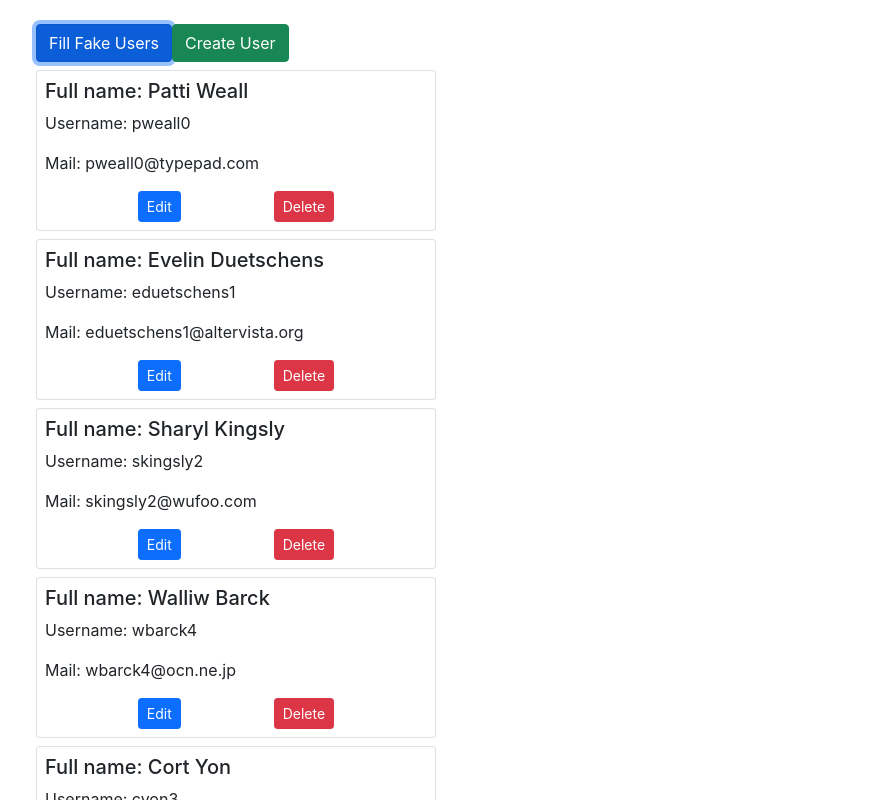
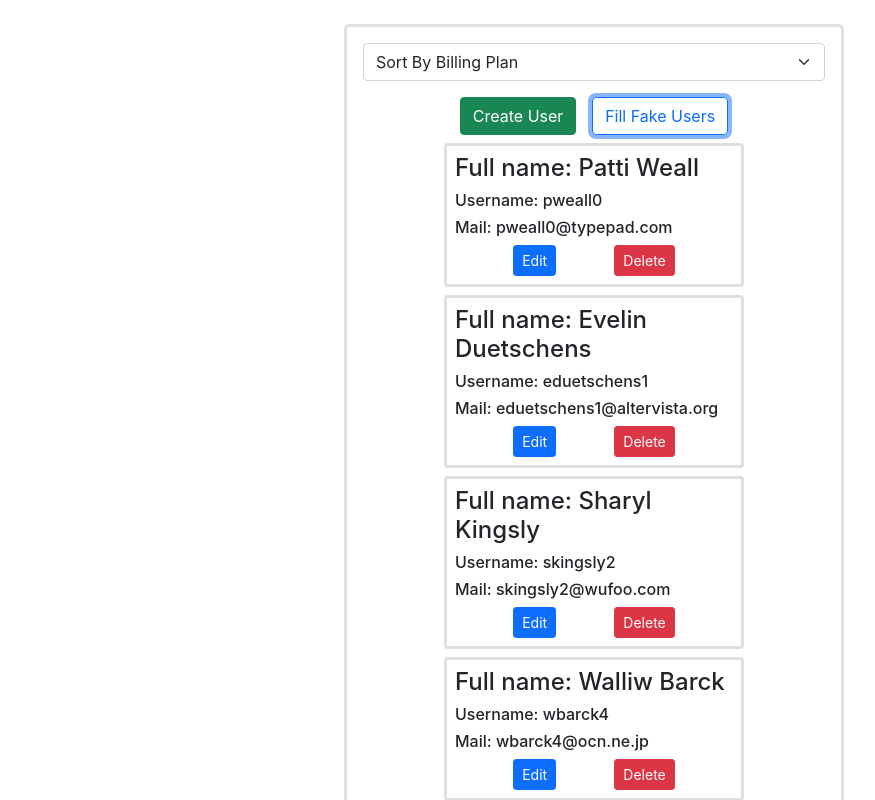
Before and after one commit to OhanyanEdgar/Pinsight_Task, a React (Create React App) app: page / in a window 1280 px wide. Both pictures are taken after a click on the button "Fill Fake Users". Shown: the top 800 px of the page, without its empty margins (46-921 px from the left). Built offline with nearby package versions, Linux system fonts and the light colour scheme.

Commit message:
Added some style to Users List

```diff
--- a/src/assets/fakeData.js
+++ b/src/assets/fakeData.js
@@ -1,4 +1,4 @@
-export default [
+const fakeData = [
     {
         username: "pweall0",
         email: "pweall0@typepad.com",
@@ -163,5 +163,7 @@ export default [
             price: 4000,
         },
         id: Date.now()+15,
-    },
-]
+    }
+];
+
+export default fakeData;
--- a/src/components/User.jsx
+++ b/src/components/User.jsx
@@ -18,10 +18,10 @@ const User = ({ user }) => {
     }
 
     return (
-        <div className="card p-2 mt-2" style={{ 'maxWidth': 400+'px' }}>
-            <h5 className="card-title" >Full name: {user.fullName}</h5>
-            <p className="card-text" >Username: {user.username}</p>
-            <p className="card-text" >Mail: {user.email}</p>
+        <div className="card border-3 p-2 mt-2" style={{'width': 300+'px'}}>
+            <h4 className="card-title" >Full name: {user.fullName}</h4>
+            <h6 className="card-text" >Username: {user.username}</h6>
+            <h6 className="card-text" >Mail: {user.email}</h6>
             <div className="btn-toolbar d-flex justify-content-evenly">
                 <button
                     className="btn btn-sm btn-primary"
--- a/src/components/UserList.jsx
+++ b/src/components/UserList.jsx
@@ -14,15 +14,37 @@ const UserList = () => {
     const users = useSelector(state => state.users);
 
     return (
-        <div className="col">
-            <button className="btn btn-primary"
-            onClick={() => dispatch(fillFakeData())}>
-                Fill Fake Users
-            </button>
-            <button className="btn btn-success"
-                onClick={() => navigate("/create_user")}
-            >Create User</button>
-            {users.map(user => <User user={user} key={user.id} />)}
+        <div className="d-flex justify-content-center">
+            <div
+                className="border border-3 p-3 rounded-3
+                d-flex flex-column align-items-center"
+                style={{'width': 500+'px'}}>
+
+                <select className="form-select"id="billingPlan"
+                        // onChange={e => handleInputChange(e)} value={user.billingPlan.price}
+                    >
+                        <option defaultValue>Sort By Billing Plan</option>
+                        <option value="100">Week: 100 $</option>
+                        <option value="350">Month: 350 $</option>
+                        <option value="4000">Year: 4000 $</option>
+                </select>
+
+                <div
+                    style={{'width': 300+'px'}}
+                    className="d-flex justify-content-evenly pt-3">
+
+                    <button className="btn btn-success"
+                        onClick={() => navigate("/create_user")}>
+                            Create User
+                    </button>
+                    <button className="btn btn-outline-primary"
+                        onClick={() => dispatch(fillFakeData())}>
+                        Fill Fake Users
+                    </button>
+                </div>
+
+                {users.map(user => <User user={user} key={user.id} />)}
+            </div>
         </div>
     );
 };
--- a/src/components/UserPrefPanel.jsx
+++ b/src/components/UserPrefPanel.jsx
@@ -131,7 +131,7 @@ const UserPrefPanel = ({ panelType }) => {
                     errorLog="Password requires [A-Z], [0-9], [!@#$&*], at least 8 characters. "
                 />
 
-                <select className="form-select form-control" aria-label="Default select example" required
+                <select className="form-select form-control" required
                     className={ ifValid.billingPlan && "is-valid form-select mb-3" || "is-invalid form-select" }
                     id="billingPlan" onChange={e => handleInputChange(e)} value={user.billingPlan.price}
                 >
--- a/src/state/actions/editUserActions.js
+++ b/src/state/actions/editUserActions.js
@@ -1,5 +1,3 @@
-
-
 
 export const types = {
     EDIT_USER: "EDIT_USER",
--- a/src/state/reducers/editUserReducer.js
+++ b/src/state/reducers/editUserReducer.js
@@ -1,5 +1,3 @@
-
-
 
 // Important
 import { types } from "../actions/editUserActions";
--- a/src/state/reducers/index.js
+++ b/src/state/reducers/index.js
@@ -1,4 +1,7 @@
+
+// Important
 import { combineReducers } from "redux";
+// Reducers
 import usersReducer from "./usersReducer";
 import editUserReducer from "./editUserReducer";
 
```
